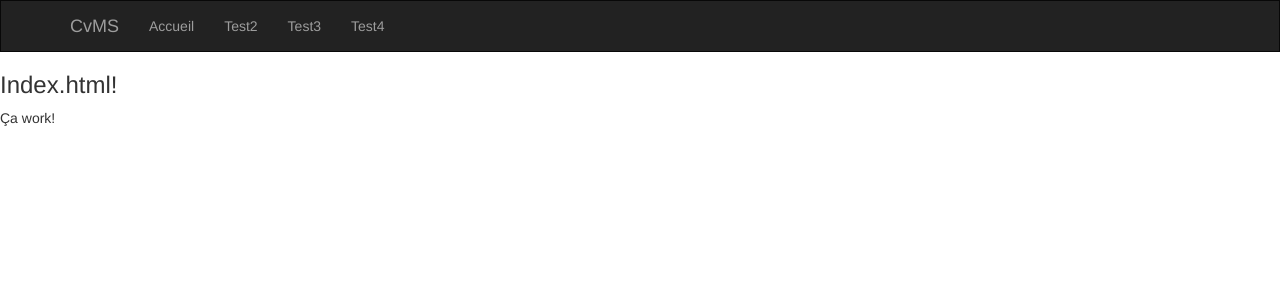
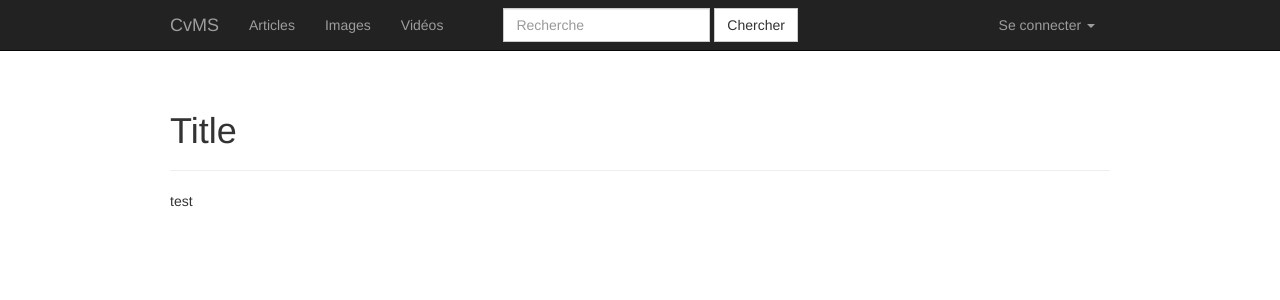
Before and after one commit to folkrav/B65-CvMS, a Flask app: page / in a window 1280 px wide. Shown: the top 300 px of the page. Run offline with Flask 2, Linux system fonts and the light colour scheme; some libraries are stand-ins or nearby versions.

Commit message:
basic site design

```diff
--- a/app/static/css/global.css
+++ b/app/static/css/global.css
@@ -4,3 +4,9 @@
     -moz-border-radius: 0 !important;
     border-radius: 0 !important;
 }
+
+@media (min-width: 1200px) {
+    .container {
+        width: 970px;
+    }
+}
--- a/app/templates/base.html
+++ b/app/templates/base.html
@@ -13,8 +13,9 @@
           href="{{url_for('static', filename='css/global.css')}}">
 {% endblock %}
 
+{% block body %}
     {% block navbar %}
-<div class="navbar navbar-inverse" role="navigation">
+    <div class="navbar navbar-inverse navbar-static-top" role="navigation">
         <div class="container">
             <div class="navbar-header">
                 <button type="button" class="navbar-toggle"
@@ -28,12 +29,51 @@
             </div>
             <div class="navbar-collapse collapse">
                 <ul class="nav navbar-nav">
-                <li><a href="/">Accueil</a></li>
-                <li><a href="/">Test2</a></li>
-                <li><a href="/">Test3</a></li>
-                <li><a href="/">Test4</a></li>
+                    <li><a href="/">Articles</a></li>
+                    <li><a href="/">Images</a></li>
+                    <li><a href="/">Vidéos</a></li>
+                    <li><a href="/"></a></li>
+                </ul>
+                <form class="navbar-form navbar-left hidden-sm hidden-xs">
+                    <div class="form-group">
+                        <input type="text" class="form-control" placeholder="Recherche">
+                    </div>
+                    <button type="submit" class="btn btn-default">Chercher</button>
+                </form>
+                <div class="pull-right">
+                    <ul class="nav navbar-nav">
+                        <li class="dropdown">
+                            <a href="#" class="dropdown-toggle" data-toggle="dropdown" role="button" aria-haspopup="true" aria-expanded="false">
+                                {% if username %}
+                                    {{ username }}
+                                {% else %}
+                                    Se connecter
+                                {% endif %}
+                                <span class="caret"></span>
+                            </a>
+                            <ul class="dropdown-menu">
+                                <li><a href="#">Action</a></li>
+                                <li><a href="#">Another action</a></li>
+                                <li><a href="#">Something else here</a></li>
+                                <li role="separator" class="divider"></li>
+                                <li><a href="#">Separated link</a></li>
+                                <li role="separator" class="divider"></li>
+                                <li><a href="#">One more separated link</a></li>
+                            </ul>
+                        </li>
                     </ul>
                 </div>
             </div>
         </div>
+    </div>
     {% endblock %}
+    {% block maindiv %}
+    <div class="container" id="contentarea">
+        {% block contents %}
+        <div class="page-header">
+            <h1>Title</h1>
+        </div>
+        {% endblock %}
+    </div>
+    {% endblock %}
+{% endblock %}
--- a/app/templates/index.html
+++ b/app/templates/index.html
@@ -1,8 +1,6 @@
 {%- extends "base.html" %}
 
-{% block content %}
-<div>
-    <h3>Index.html!</h3>
-    <p>Ça work!</p>
-</div>
+{% block contents %}
+{{super()}}
+<p>test</p>
 {%- endblock %}
```
Lines whose indentation alone changed are shown as unchanged.
